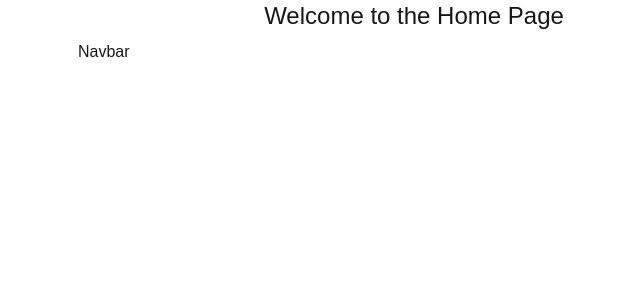
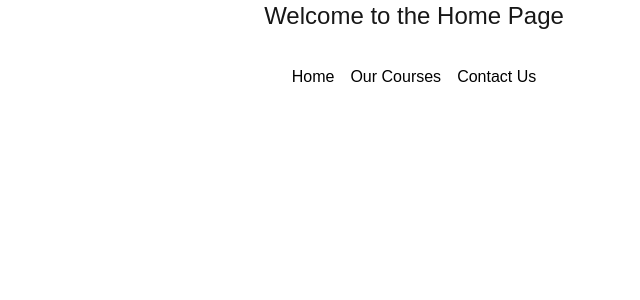
Before and after one commit to HirenSiyodia/Next-JS-2026, a Next.js app in the folder Beginner/musicnextjs/: page / in a window 1280 px wide. Shown: the top 300 px of the page, without its empty margins (226-866 px from the left). Built offline with nearby package versions, Linux system fonts and the light colour scheme.

Commit message:
Initial commit

```diff
--- a/Beginner/musicnextjs/app/layout.tsx
+++ b/Beginner/musicnextjs/app/layout.tsx
@@ -20,15 +20,18 @@ export const metadata: Metadata = {
 
 export default function RootLayout({
   children,
-}: Readonly<{  //this is a typescript.
+}: Readonly<{
+  //this is a typescript.
   children: React.ReactNode; //React type for the children prop, which can be any valid React node (elements, strings, numbers, etc.).
 }>) {
   return (
-    <html
-      lang="en">
+    <html lang="en">
       <body className="min-h-full flex flex-col">
-      <Navbar/>
-        {children}</body>
+        <div className="relative w-full flex items-center justify-center">
+          <Navbar />
+        </div>
+        {children}
+      </body>
     </html>
   );
 }
--- a/Beginner/musicnextjs/app/page.tsx
+++ b/Beginner/musicnextjs/app/page.tsx
@@ -1,6 +1,8 @@
 
 export default function Home() {
   return (
+    <main className="min-h-screen bg-black/0.96 antialiased bg-grid-white/[0.02]">
     <h1 className="text-2xl text-center">Welcome to the Home Page</h1>
+    </main>
   );
 }
--- a/Beginner/musicnextjs/components/Navbar.tsx
+++ b/Beginner/musicnextjs/components/Navbar.tsx
@@ -9,7 +9,25 @@ function Navbar({ className }: { className?: string }) {
 
   return (
     <div className={cn("fixed top-10 inset-x-0 max-w-2xl mx-auto z-50", className)}>
-      Navbar
+      <Menu setActive={setActive}>
+        <Link href={"/"}>
+        <MenuItem setActive={setActive} active={active} item="Home" >
+        </MenuItem>
+        </Link>
+        <MenuItem  setActive={setActive} active={active} item="Our Courses" >
+        <div className="flex flex-col space-y-4 text-sm">
+          <HoveredLink href="/#">All Courses</HoveredLink>
+          <HoveredLink href="/#">Basic Music Theory</HoveredLink>
+          <HoveredLink href="/#">Advanced Composition</HoveredLink>
+          <HoveredLink href="/#">SongWriting</HoveredLink>
+          <HoveredLink href="/#">Music Production</HoveredLink>
+        </div>
+        </MenuItem>
+        <Link href={'contact'}>
+        <MenuItem setActive={setActive} active={active} item="Contact Us" >
+        </MenuItem>
+        </Link>
+      </Menu>
     </div>
   )
 }
--- a/Beginner/musicnextjs/components/ui/navbar-menu.tsx
+++ b/Beginner/musicnextjs/components/ui/navbar-menu.tsx
@@ -36,12 +36,12 @@ export const MenuItem = ({
           animate={{ opacity: 1, scale: 1, y: 0 }}
           transition={transition}
         >
-          {active === item && (
-            <div className="absolute top-[calc(100%_+_1.2rem)] left-1/2 transform -translate-x-1/2 pt-4">
+          {active === item && children && (
+            <div className="absolute top-[calc(100%+1.2rem)] left-1/2 transform -translate-x-1/2 pt-4">
               <motion.div
                 transition={transition}
                 layoutId="active" // layoutId ensures smooth animation
-                className="bg-white dark:bg-black backdrop-blur-sm rounded-2xl overflow-hidden border border-black/[0.2] dark:border-white/[0.2] shadow-xl"
+                className="bg-white dark:bg-black backdrop-blur-sm rounded-2xl overflow-hidden border border-black/20 dark:border-white/20 shadow-xl"
               >
                 <motion.div
                   layout // layout ensures smooth animation
@@ -68,7 +68,7 @@ export const Menu = ({
   return (
     <nav
       onMouseLeave={() => setActive(null)} // resets the state
-      className="relative rounded-full border border-transparent dark:bg-black dark:border-white/[0.2] bg-white shadow-input flex justify-center space-x-4 px-8 py-6 "
+      className="relative rounded-full border border-transparent dark:bg-black dark:border-white/20 bg-white shadow-input flex justify-center space-x-4 px-8 py-6 "
     >
       {children}
     </nav>
@@ -99,7 +99,7 @@ export const ProductItem = ({
         <h4 className="text-xl font-bold mb-1 text-black dark:text-white">
           {title}
         </h4>
-        <p className="text-neutral-700 text-sm max-w-[10rem] dark:text-neutral-300">
+        <p className="text-neutral-700 text-sm max-w-40 dark:text-neutral-300">
           {description}
         </p>
       </div>
```
